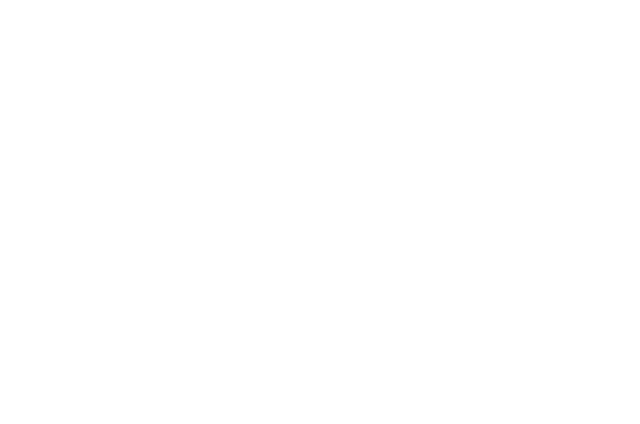
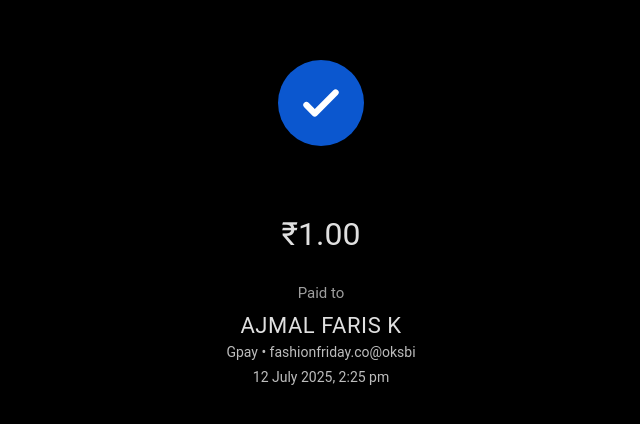
Before and after one commit to ajmalfaris11/Fake-Pay, a React (Vite) app: page /success/gpaySuccess in a window 1280 px wide. Before the commit this address had no page. Shown: the part 176-600 px from the top of the page, without its empty margins (319-959 px from the left). Built offline with nearby package versions, Linux system fonts and the light colour scheme.

Commit message:
GPay Success Page Designed

```diff
--- a/src/App.jsx
+++ b/src/App.jsx
@@ -5,6 +5,7 @@
 import GpayReceiptPage from "./pages/GpayReceiptPage";
 import PaytmSuccessPage from "./pages/PaytmSuccessPage";
 import PhonePeSuccessPage from "./pages/PhonePeSuccessPage";
+import GpaySuccessPage from "./pages/GpaySuccessPage";
 
 export default function App() {
   return (
@@ -15,6 +16,7 @@
         <Route path="/success/gpay" element={<GpayReceiptPage />} />
         <Route path="/success/paytm" element={<PaytmSuccessPage />} />
         <Route path="/success/phonepe" element={<PhonePeSuccessPage />} />
+        <Route path="/success/gpaySuccess" element={<GpaySuccessPage />} />
       </Routes>
     </Router>
   );
--- /dev/null
+++ b/src/pages/GpaySuccessPage.jsx
@@ -0,0 +1,43 @@
+import React from 'react';
+
+export default function GpaySuccessPage() {
+  return (
+    <div className="min-h-screen bg-black text-white flex flex-col items-center justify-center px-4 font-sans">
+
+      {/* Blue check circle */}
+      <div className="w-[86px] h-[86px] rounded-full bg-[#0b57cf] flex items-center justify-center mb-6 max-w-sm">
+        <svg
+          xmlns="http://www.w3.org/2000/svg"
+          className="h-[50px] w-[50px] text-white"
+          fill="none"
+          viewBox="0 0 24 24"
+          stroke="currentColor"
+          strokeWidth={3}
+        >
+          <path
+            strokeLinecap="round"
+            strokeLinejoin="round"
+            d="M5 13l4 4L19 7"
+          />
+        </svg>
+      </div>
+
+      {/* Amount */}
+      <div className="text-[32px] mb-6 mt-10 text-gray-300">₹1.00</div>
+
+      {/* Paid to */}
+      <div className="text-[15px] text-gray-500 mb-1">Paid to</div>
+      <div className="text-[22px]  text-gray-300 tracking-wide">
+        AJMAL FARIS K
+      </div>
+
+      {/* PhonePe VPA */}
+      <div className="text-[14px] text-gray-400">
+        Gpay • fashionfriday.co@oksbi
+      </div>
+
+      {/* Date and time */}
+      <div className="text-[14px] text-gray-400 mt-1">12 July 2025, 2:25 pm</div>
+    </div>
+  );
+}
--- a/src/pages/HomePage.jsx
+++ b/src/pages/HomePage.jsx
@@ -38,6 +38,12 @@
       logo: amazonPayIcon,
       platform: "amazonpay",
     },
+    {
+      name: "Google Pay",
+      description: "Create with Google Pay Success View",
+      logo: gpayIcon,
+      platform: "gpaySuccess",
+    },
   ];
 
   return (
```
